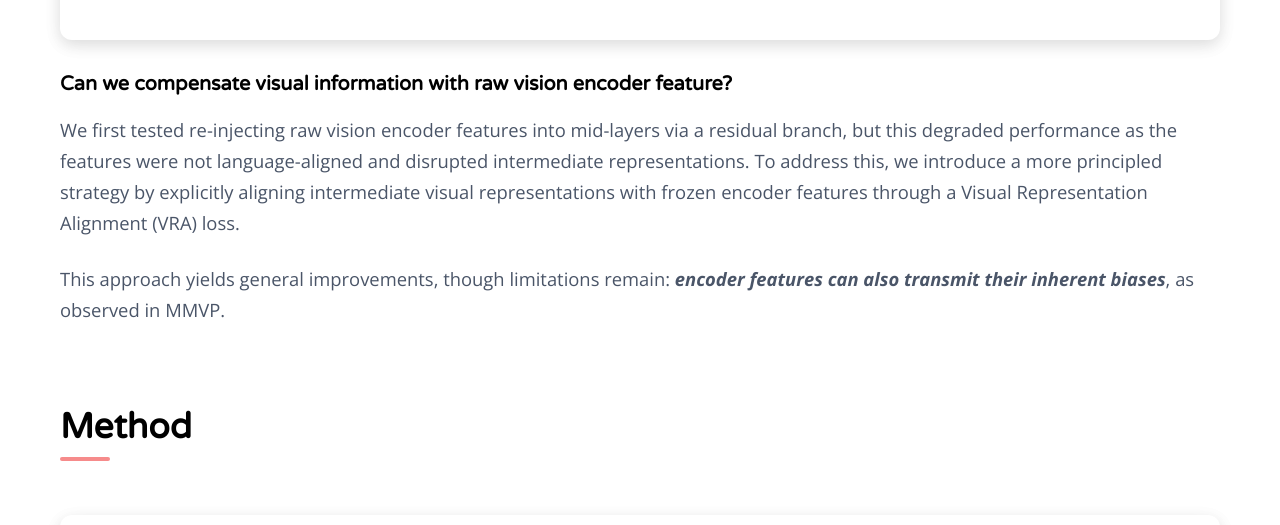
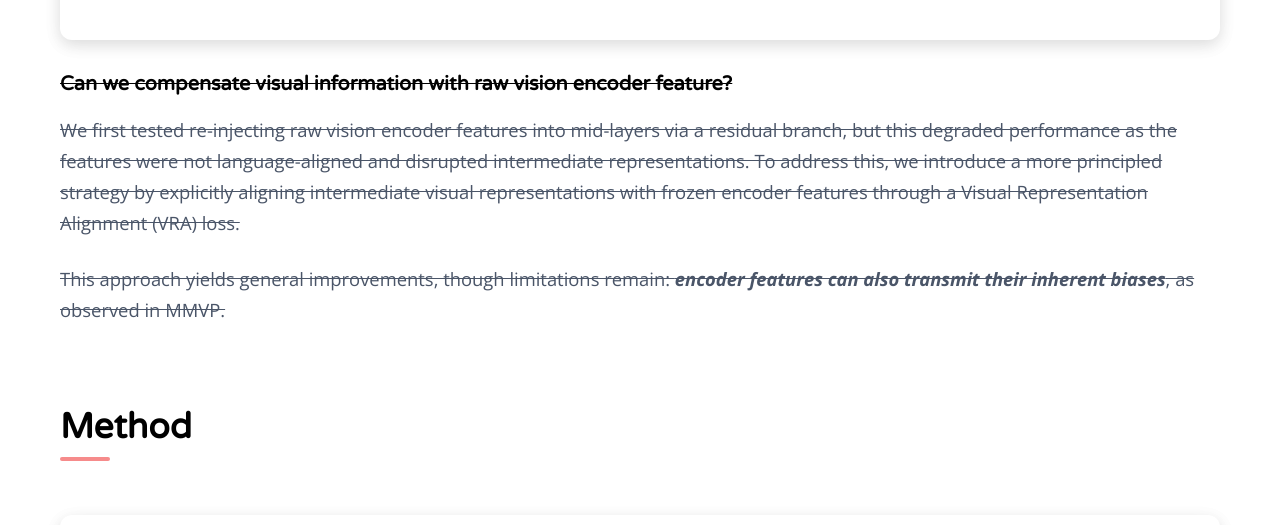
Before and after one commit to cvlab-kaist/MV-TAP, a plain HTML site: page index.html in a window 1280 px wide. Shown: the part 2267-2792 px from the top of the page. Drawn offline with nearby package versions, Linux system fonts and the light colour scheme.

Commit message:
add method, etc.

```diff
--- a/index.html
+++ b/index.html
@@ -250,11 +250,11 @@
                 </div>
                 <p></p> -->
 
-                <h3>Can we compensate visual information with raw vision encoder feature?</h3>
-                <p>We first tested re-injecting raw vision encoder features into mid-layers via a residual branch, but this degraded performance as the features were not language-aligned and disrupted intermediate representations.
-                To address this, we introduce a more principled strategy by explicitly aligning intermediate visual representations with frozen encoder features through a Visual Representation Alignment (VRA) loss.
+                <h3><del>Can we compensate visual information with raw vision encoder feature?</del></h3>
+                <p><del>We first tested re-injecting raw vision encoder features into mid-layers via a residual branch, but this degraded performance as the features were not language-aligned and disrupted intermediate representations.
+                To address this, we introduce a more principled strategy by explicitly aligning intermediate visual representations with frozen encoder features through a Visual Representation Alignment (VRA) loss. </del></p>
 
-                <p>This approach yields general improvements, though limitations remain: <strong> <i>encoder features can also transmit their inherent biases</i></strong>, as observed in MMVP.</p>
+                <p><del>This approach yields general improvements, though limitations remain: <strong> <i>encoder features can also transmit their inherent biases</i></strong>, as observed in MMVP.</del></p>
                 <!-- <div class="image-container">
                     <div class="image-content">
                         <img src="images/motivations_results.png" class="img large-image" alt="Results chart">
@@ -636,7 +636,7 @@
             <section id="conclusion" class="section">
                 <h2>Conclusion</h2>
 
-                <p>In this work, we propose VIRAL, a simple yet effective training strategy that aligns the internal visual representations of MLLMs with those from powerful vision foundation models. Our approach preserves fine-grained visual semantics often discarded under text-only supervision, enabling more accurate spatial reasoning and object grounding. Extensive experiments across diverse benchmarks validate the effectiveness and generality of our method, demonstrating that visual representation alignment significantly enhances both performance and training efficiency in multimodal learning.</p>
+                <p><del>In this work, we propose VIRAL, a simple yet effective training strategy that aligns the internal visual representations of MLLMs with those from powerful vision foundation models. Our approach preserves fine-grained visual semantics often discarded under text-only supervision, enabling more accurate spatial reasoning and object grounding. Extensive experiments across diverse benchmarks validate the effectiveness and generality of our method, demonstrating that visual representation alignment significantly enhances both performance and training efficiency in multimodal learning.</del></p>
             </section>
 
             <div class="citation add-top-padding">
```
